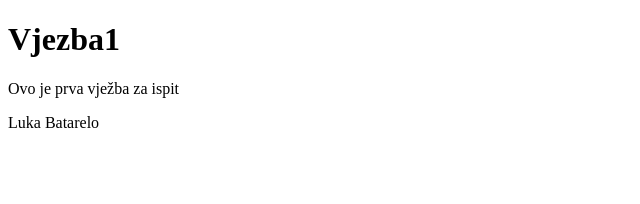
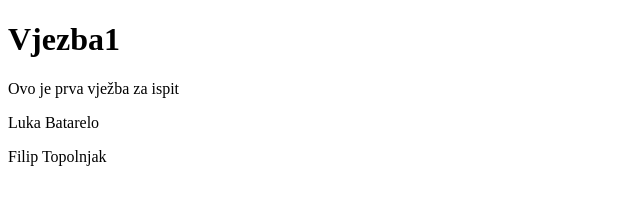
Before and after one commit to MindBodyCodeOrg/vjezba1, a website: page index.html in a window 1280 px wide. Shown: the whole page, without its empty margins (0-640 px from the left). Drawn offline with Linux system fonts and the light colour scheme.

Commit message:
prvi-zadatak-filip-topolnjak added p tag

```diff
--- a/index.html
+++ b/index.html
@@ -12,5 +12,6 @@
 		<p>Ovo je prva vježba za ispit</p>
 
 		<p>Luka Batarelo</p>
+		<p>Filip Topolnjak</p>
 	</body>
 </html>
```
